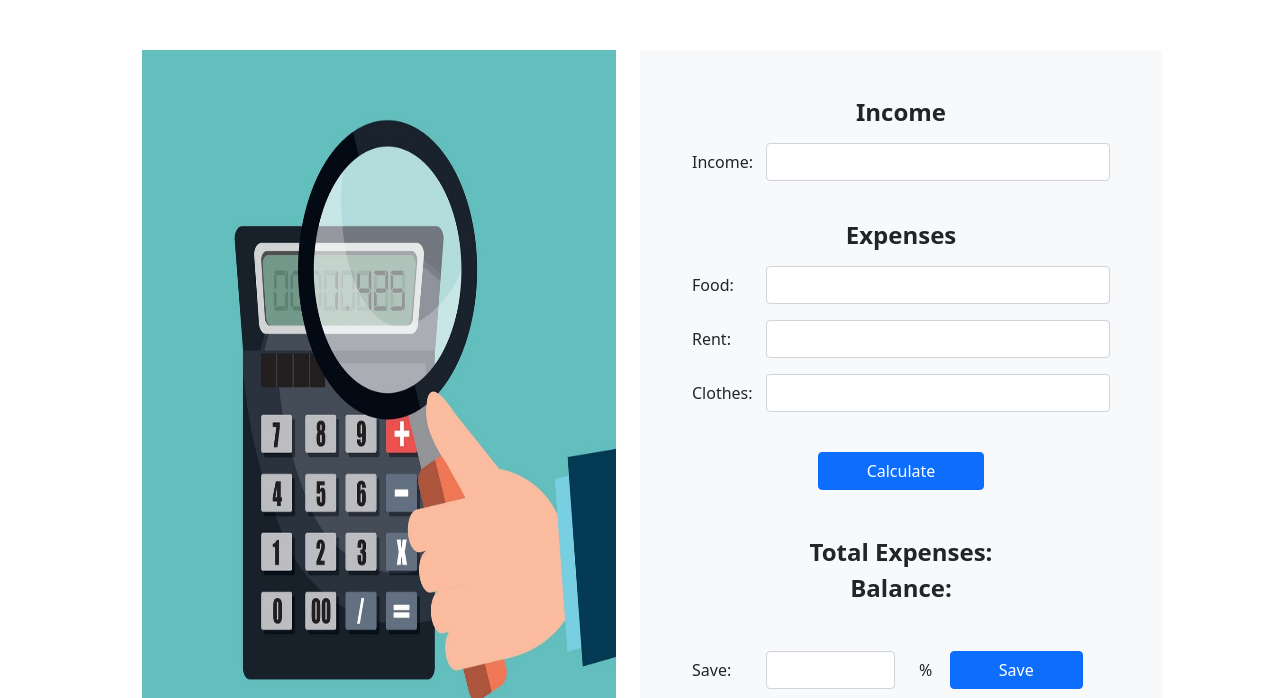
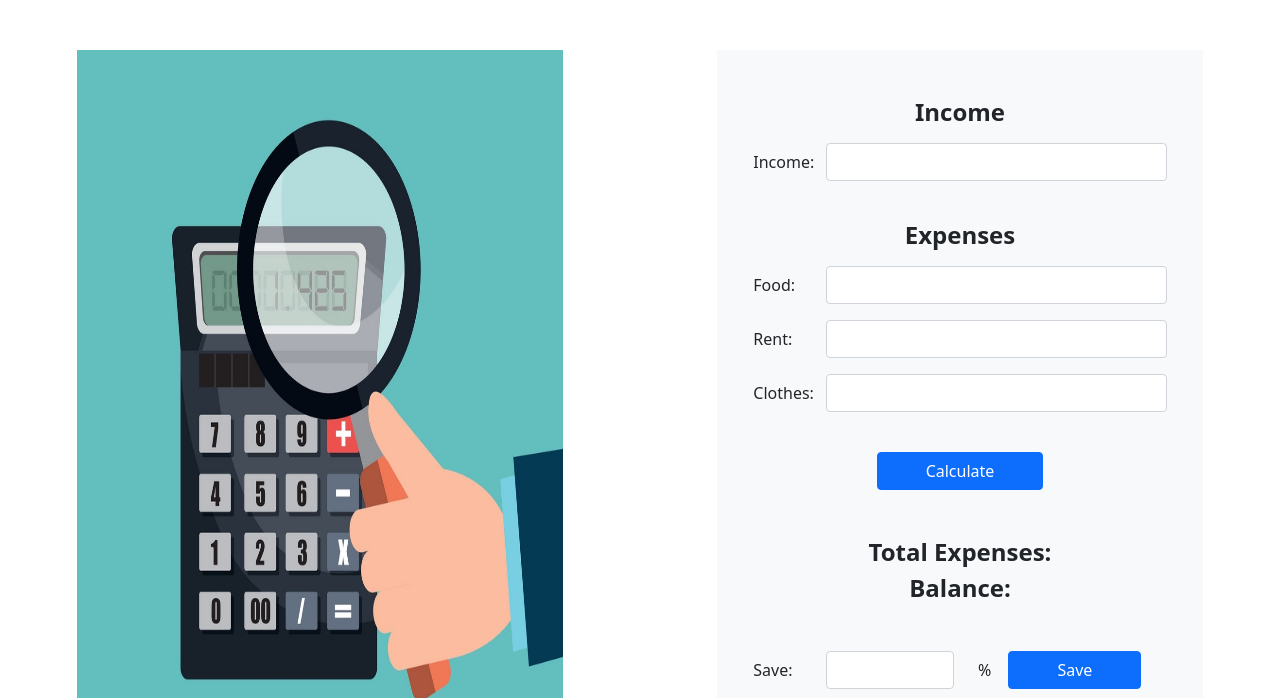
Before and after one commit to shaminaj-disha/js-dom-expense-calculator, a plain HTML site: page index.html in a window 1280 px wide. Shown: the part 102-800 px from the top of the page. Drawn offline with nearby package versions, Linux system fonts and the light colour scheme.

Commit message:
margin padding changed

```diff
--- a/index.html
+++ b/index.html
@@ -22,14 +22,15 @@
         <h1 class="text-info fw-bold text-center">Expense Calculator <span><img class="img-fluid"
                     src="images/dollar-sack.png" alt=""></span></h1>
         <!-- Container Section Starts -->
-        <section class="container row g-5 m-auto">
+        <section class="row g-5 m-auto">
             <!-- Image Added -->
-            <img class="col-md-12 col-lg-6 img-fluid mx-auto" src="images/expence-calculator.jpg"
+            <img class="col-md-12 col-lg-5 img-fluid mx-auto" src="images/expence-calculator.jpg"
                 alt="Calculating Expences">
             <!-- Expense Calculation Starts -->
-            <div class="col-md-12 col-lg-6 bg-light mx-auto py-5">
+            <div class="col-md-12 col-lg-5 mx-auto">
+                <div class="bg-light py-5 px-2">
                     <h4 class="text-center fw-bold">Income</h4>
-                <div class="row my-md-3 m-lg-3">
+                    <div class="row m-xl-3">
                         <label for="" class="col-sm-2 col-form-label">Income:</label>
                         <div class="col-sm-10">
                             <input type="text" class="form-control" id="income-value">
@@ -37,19 +38,19 @@
                     </div>
                     <br>
                     <h4 class="text-center fw-bold">Expenses</h4>
-                <div class="row my-md-3 m-lg-3">
+                    <div class="row m-xl-3">
                         <label for="" class="col-sm-2 col-form-label">Food:</label>
                         <div class="col-sm-10">
                             <input type="text" class="form-control" id="food-value">
                         </div>
                     </div>
-                <div class="row my-md-3 m-lg-3">
+                    <div class="row m-xl-3">
                         <label for="" class="col-sm-2 col-form-label">Rent:</label>
                         <div class="col-sm-10">
                             <input type="text" class="form-control" id="rent-value">
                         </div>
                     </div>
-                <div class="row my-md-3 m-lg-3">
+                    <div class="row m-xl-3">
                         <label for="" class="col-sm-2 col-form-label">Clothes:</label>
                         <div class="col-sm-10">
                             <input type="text" class="form-control" id="clothes-value">
@@ -68,7 +69,7 @@
                     <h4 class="text-center fw-bold">Total Expenses: <span id="total-expenses"></span></h4>
                     <h4 class="text-center fw-bold">Balance: <span id="balance"></span></h4>
                     <br>
-                <div class="row my-md-3 m-lg-3">
+                    <div class="row m-xl-3">
                         <label for="" class="col-sm-2 col-form-label">Save:</label>
                         <div class="col-sm-5">
                             <div class="row">
@@ -87,6 +88,7 @@
                     <h4 class="text-center fw-bold">Saving Amount: <span id="saving-amount"></span></h4>
                     <h4 class="text-center fw-bold">Remaining Balance: <span id="remaining-balance"></span></h4>
                 </div>
+            </div>
             <!-- Expense Calculation Ends -->
         </section>
         <!-- Container Section Ends -->
```
Lines whose indentation alone changed are shown as unchanged.
